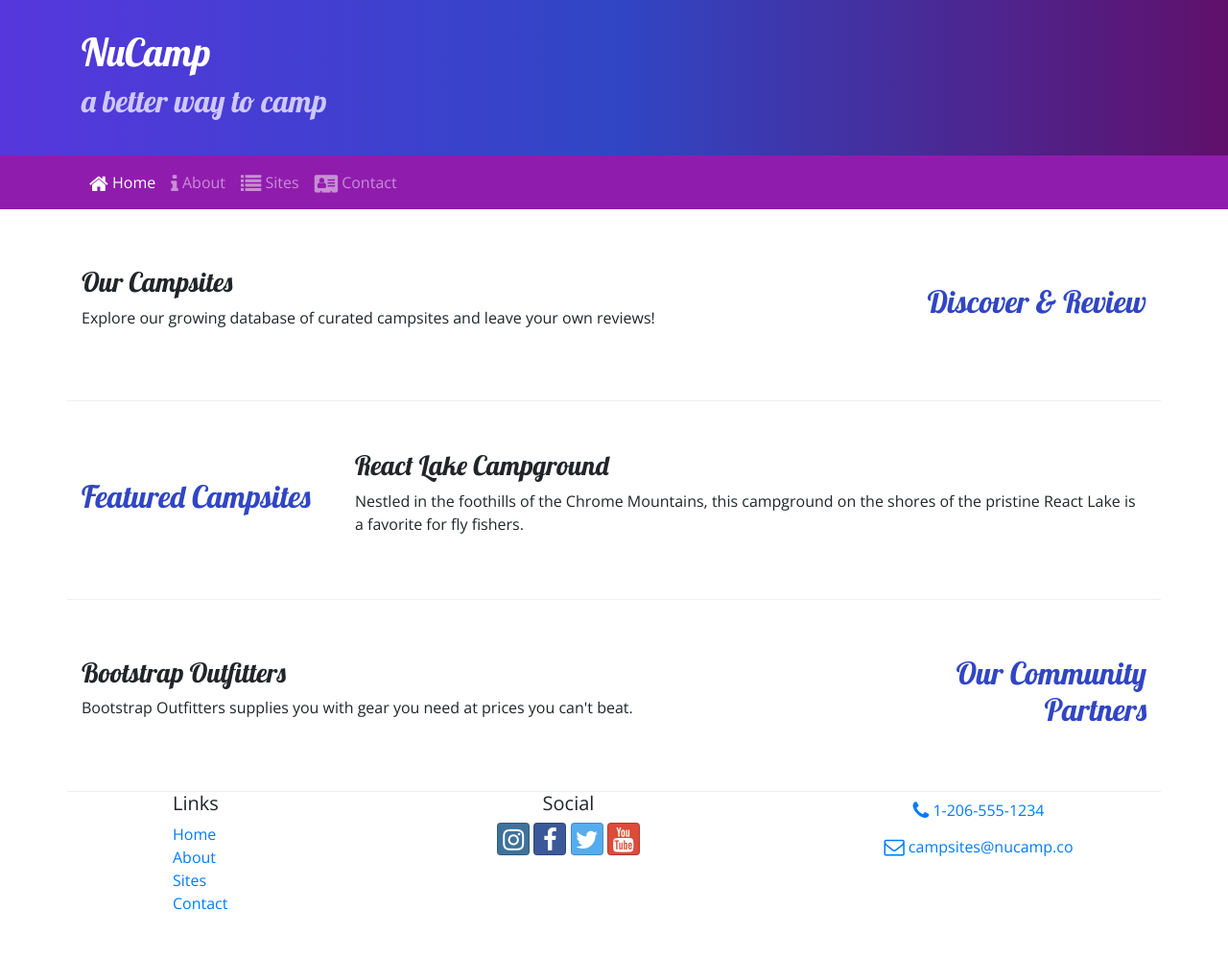
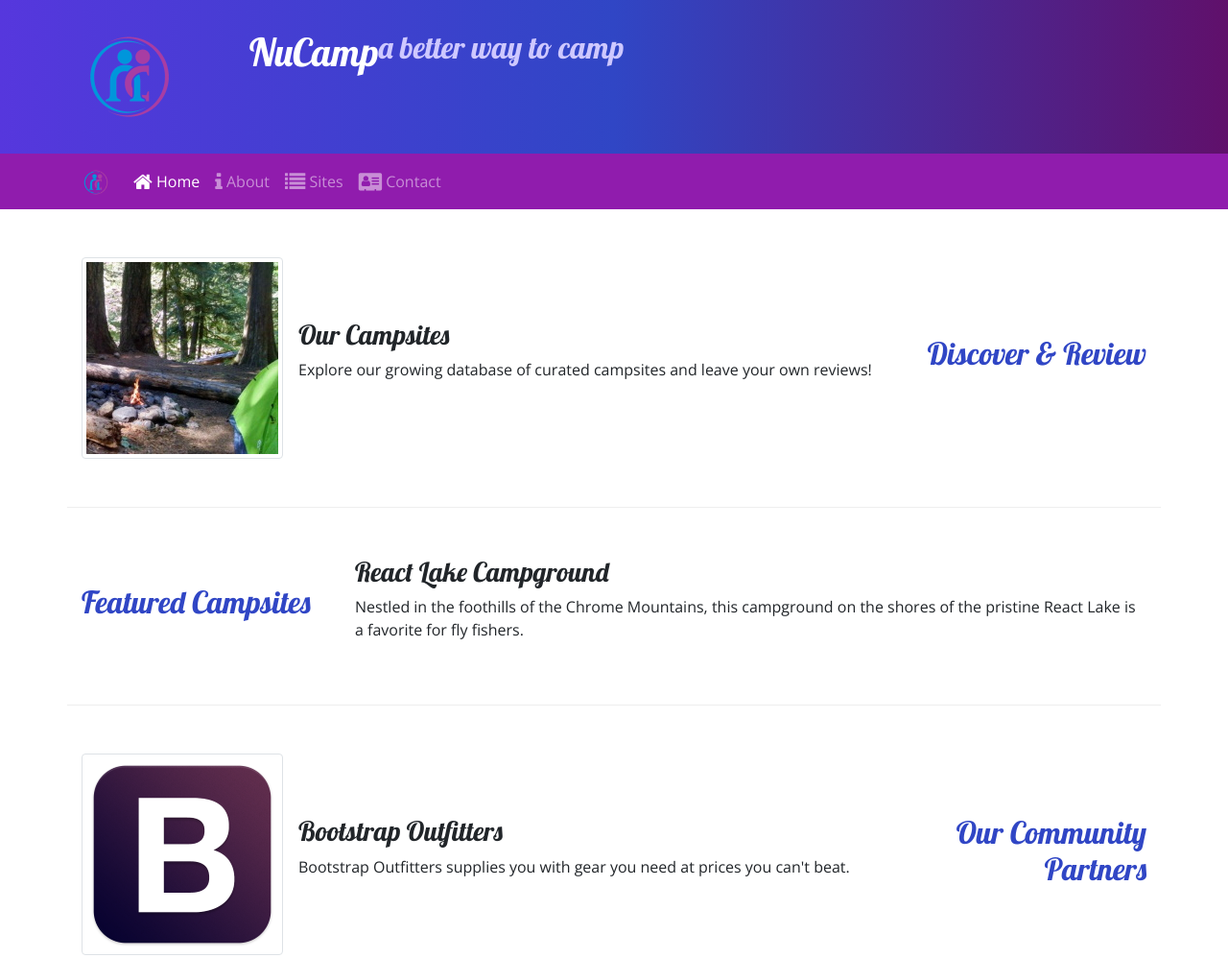
Before and after one commit to ruthyclark/nucamp-bootstrap, a website: page index.html in a window 1280 px wide. Shown: the top 998 px of the page at 96% size. Before the commit the page ends 969 px from the top, so only its background shows below. Drawn offline with nearby package versions, Linux system fonts and the light colour scheme.

Commit message:
Images and Media

```diff
--- a/index.html
+++ b/index.html
@@ -25,7 +25,9 @@
     <header class="jumbotron jumbotron-fluid">
         <div class="container">
             <div class="row">
-                <div class="col">
+                <div class="col-4 col-sm-3 col-md-2 align-self-center">
+                    <img src="img/logo.png" class="img-fluid"/>
+                </div>
             <h1>NuCamp</h1>
             <h2>a better way to camp</h2>
                 </div>
@@ -36,6 +38,7 @@
 
     <nav class="navbar navbar-expand-sm navbar-dark sticky-top">
         <div class="container">
+            <a class="navbar-brand" href="#"><img src="img/logo.png" height="30" width="30" /></a>
             <button class="navbar-toggler ml-auto" type="button"
             data-toggle="collapse" data-target="#nucampNavbar">
                 <span class="navbar-toggler-icon"></span>
@@ -57,8 +60,13 @@
                 <h2 class="text-sm-right">Discover & Review</h2>
             </div>
             <div class="col">
-                <h3>Our Campsites</h3>
-                <p class="d-none d-sm-block">Explore our growing database of curated campsites and leave your own reviews!</p>
+                <div class="media">
+                    <img class="d-flex mr-3 img-thumbnail" src="img/breadcrumb-trail-thumb.jpg" alt="Breadcrumb Trail" />
+                    <div class="media-body align-self-center">
+                        <h3>Our Campsites</h3>
+                        <p class="d-none d-sm-block">Explore our growing database of curated campsites and leave your own reviews!</p>
+                    </div>
+                </div>
             </div>
         </div>
 
@@ -77,8 +85,13 @@
                 <h2 class="text-sm-right">Our Community Partners</h2>
             </div>
             <div class="col">
-                <h3>Bootstrap Outfitters</h3>
-                 <p class="d-none d-sm-block">Bootstrap Outfitters supplies you with gear you need at prices you can't beat.</p>
+                <div class="media">
+                    <img class="d-flex mr-3 img-thumbnail " src="img/bootstrap-thumb.png" alt="Bootstrap Outfitters">
+                    <div class="media-body align-self-center">
+                        <h3>Bootstrap Outfitters</h3>
+                        <p class="d-none d-sm-block">Bootstrap Outfitters supplies you with gear you need at prices you can't beat.</p>
+                    </div>
+                </div>
             </div>
         </div>
     </div>
```
Also changed, not shown: aboutus.html (+5 -0 lines), contactus.html (+5 -0 lines), img/bootstrap-thumb.png (added), img/breadcrumb-trail-thumb.jpg (added), img/breadcrumb-trail.jpg (added), img/chrome-river-thumb.jpg (added), img/chrome-river.jpg (added), img/logo.png (added), img/react-lake-thumb.jpg (added), img/react-lake.jpg (added).
